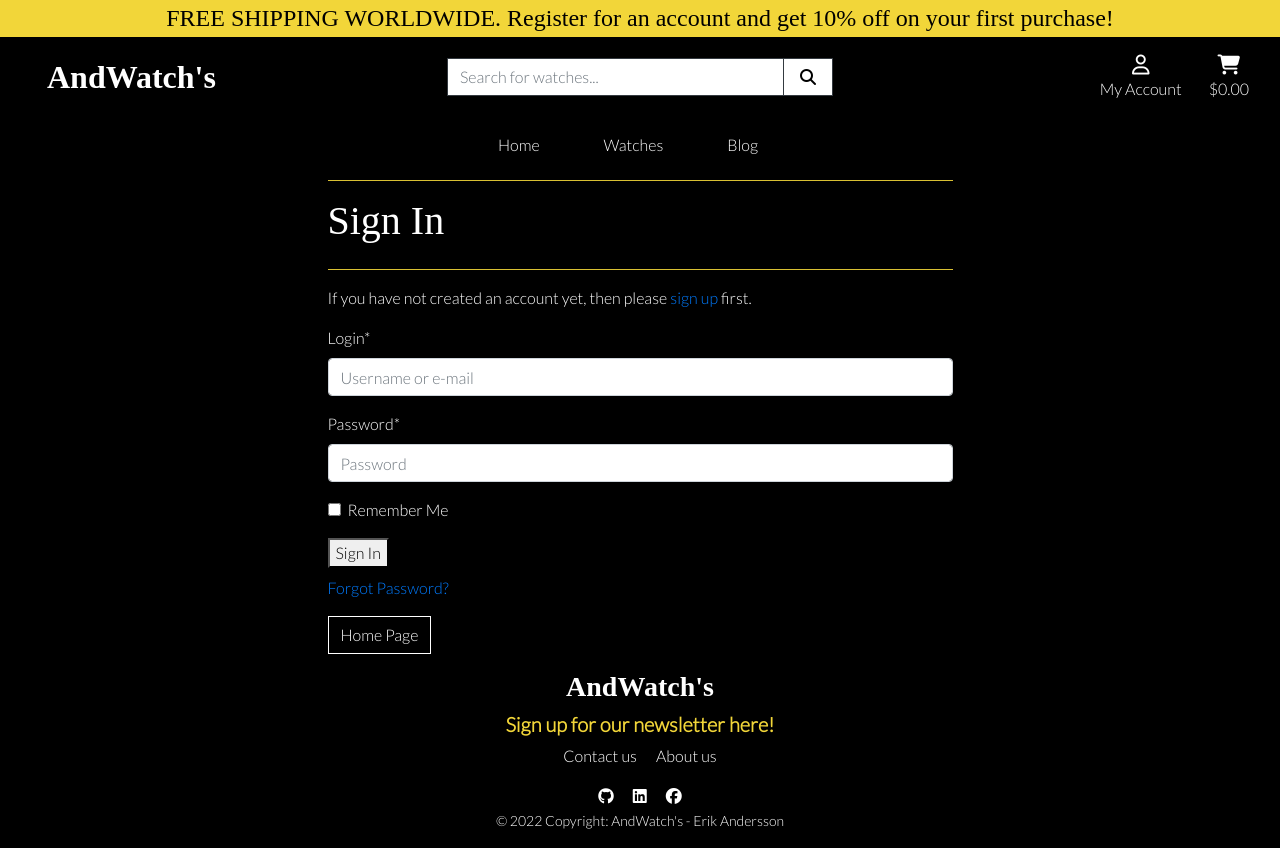
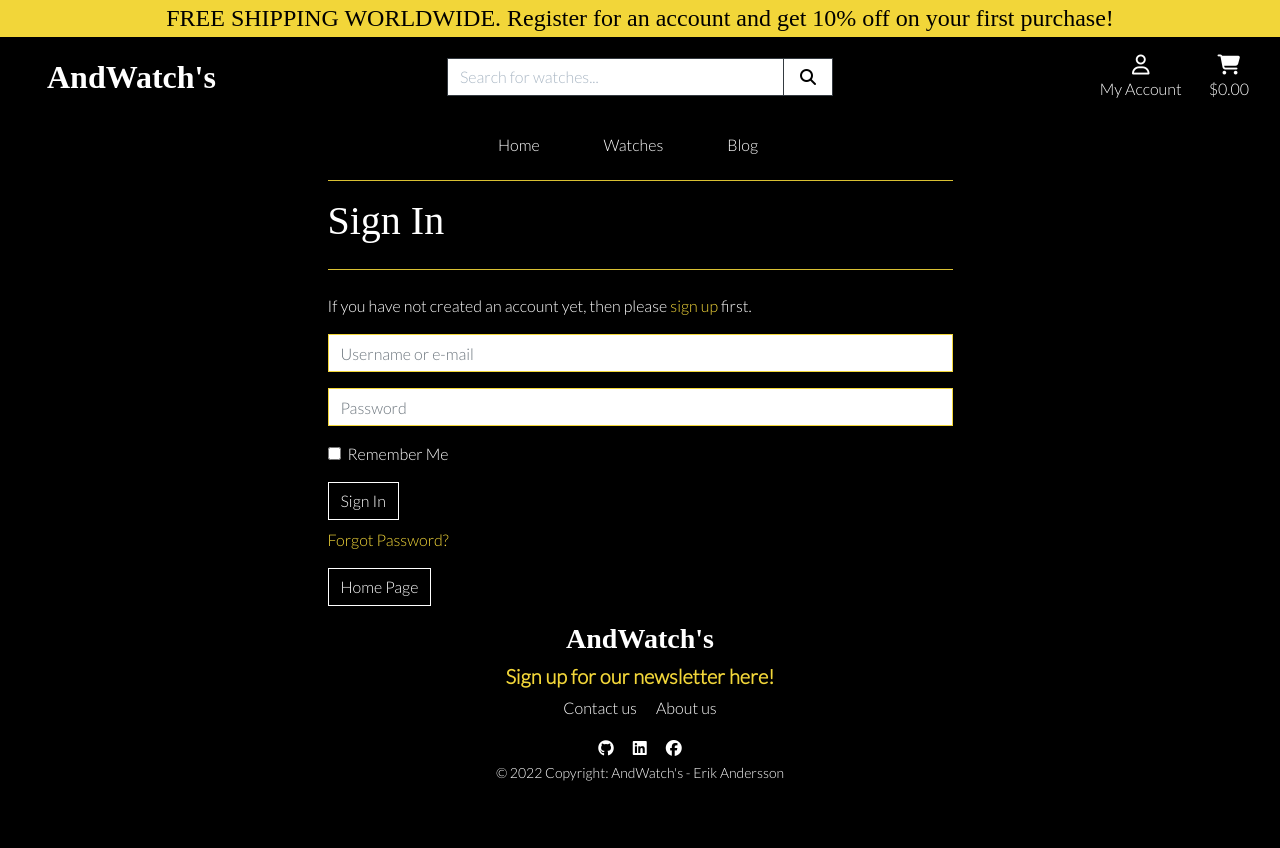
Before and after one commit to erikandersson96/portfolio-project-five, a Django app: page /accounts/login/ in a window 1280 px wide. After the commit the page ends 781 px from the top, so only its background shows below. Run offline with Django 3.2, Linux system fonts and the light colour scheme; parts of the project's set-up code (start-up, migrations or seed data) failed here and were passed over; some libraries are stand-ins or nearby versions; some web fonts are replaced.

Commit message:
Added first styling to allauth account pages

```diff
--- a/static/css/base.css
+++ b/static/css/base.css
@@ -89,13 +89,17 @@ body {
 .btn-white:active,
 .btn-white:focus {
     background: rgb(242, 214, 57);
-    color: black;
+    color: #000 !important;
 }
 
 .btn-outline-white {
     background: #000;
     color: #fff !important;
     border: 1px solid #fff;
+}
+
+input[name='q']::placeholder {
+    color: #aab7c4;
 }
 
 /* -------------------------------- Colors*/
@@ -256,6 +260,51 @@ footer {
     }
   }
 
+/* Allauth form formatting */
+
+.allauth-form-inner-content p {
+    margin-top: 1.5rem; /* mt-4 */
+    color: #fff;
+}
+
+.allauth-form-inner-content input {
+    border-color: rgb(242, 214, 57);
+    border-radius: 0;
+}
+
+.allauth-form-inner-content label:not([for='id_remember']) {
+    display: none;
+}
+
+.allauth-form-inner-content::placeholder {
+    color: #aab7c4;
+}
+
+.allauth-form-inner-content button,
+.allauth-form-inner-content input[type='submit'] {
+    font-weight: 400;
+    color: #fff;
+    -webkit-user-select: none;
+    -moz-user-select: none;
+    -ms-user-select: none;
+    user-select: none;
+    background-color: #000;
+    border: 1px solid #fff;
+    padding: .375rem .75rem;
+    font-size: 1rem;
+    line-height: 1.5;
+    border-radius: 0;
+}
+
+.allauth-form-inner-content button:hover {
+    color: #000;
+    background-color: rgb(242, 214, 57);
+}
+
+.allauth-form-inner-content a {
+    color: rgb(242, 214, 57);
+}
+
 /* fixed top navbar only on medium and up */
 @media (min-width: 992px) {
     .fixed-top-desktop-only {
```
